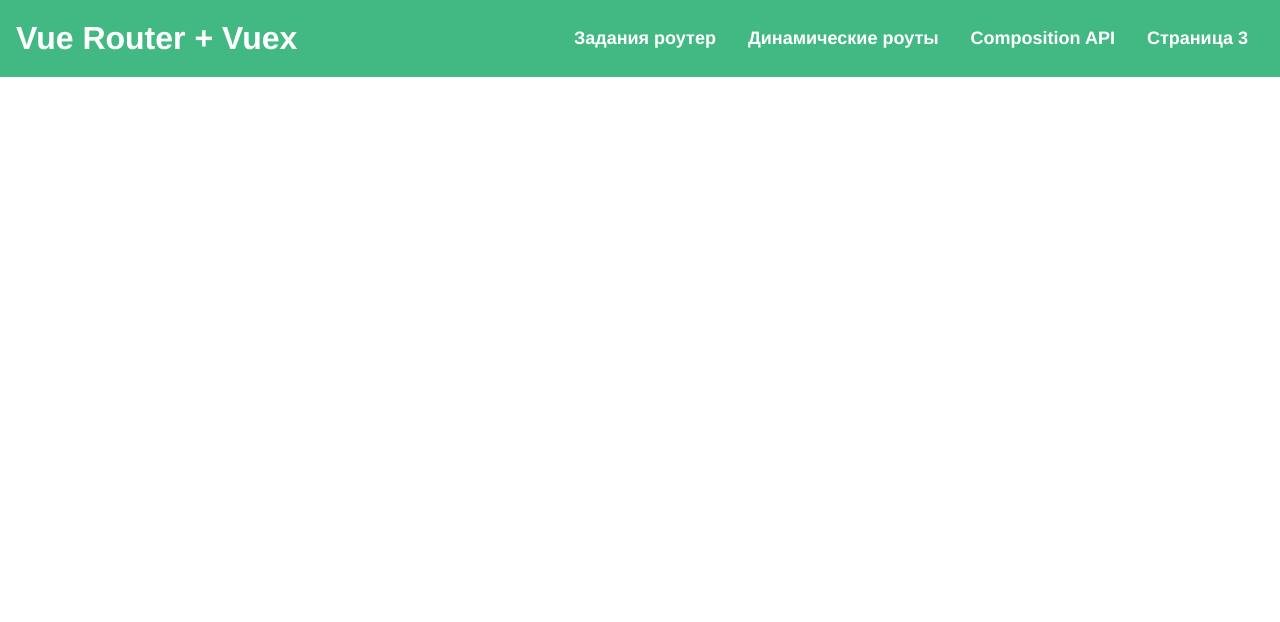
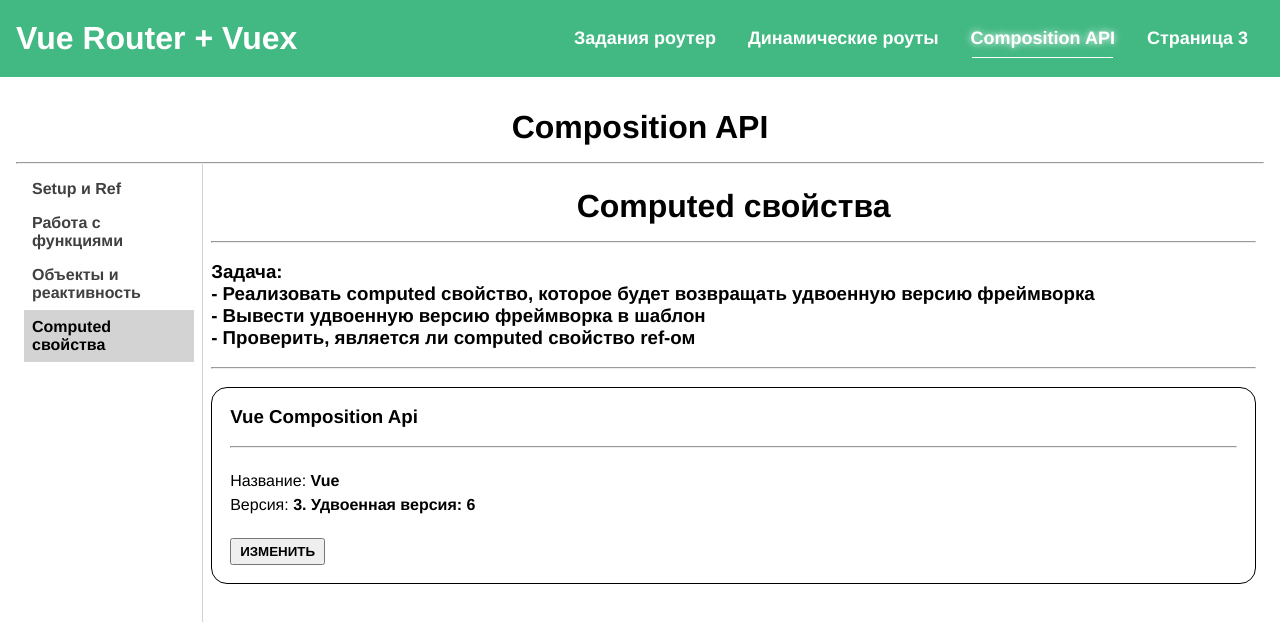
Before and after one commit to VladimirShadrov/vue-router-and-vuex-repetition, a Vue app: page /composition/computed in a window 1280 px wide. Shown: the top 622 px of the page. Built offline with nearby package versions, Linux system fonts and the light colour scheme.

Commit message:
Computed свойства

```diff
--- a/src/components/composition/AppCompositionApi.vue
+++ b/src/components/composition/AppCompositionApi.vue
@@ -30,6 +30,10 @@ export default {
         {
           theme: 'Объекты и реактивность',
           to: { name: 'reactive-objects' },
+        },
+        {
+          theme: 'Computed свойства',
+          to: { name: 'computed' },
         },
       ],
     };
--- /dev/null
+++ b/src/components/composition/pages/AppComputed.vue
@@ -0,0 +1,78 @@
+<template>
+  <h1 class="theme-title">Computed свойства</h1>
+  <hr />
+  <br />
+  <h3>
+    Задача: <br />
+    - Реализовать computed свойство, которое будет возвращать удвоенную версию фреймворка <br />
+    - Вывести удвоенную версию фреймворка в шаблон <br />
+    - Проверить, является ли computed свойство ref-ом <br />
+  </h3>
+  <br />
+  <hr />
+  <br />
+
+  <!-- ЗДЕСЬ ПИСАТЬ РЕШЕНИЕ -->
+  <div class="wrapper">
+    <h3>Vue Composition Api</h3>
+    <br />
+    <hr />
+    <br />
+
+    <div class="item">
+      Название: <b> {{ title }} </b>
+    </div>
+    <div class="item">
+      Версия: <b> {{ version }}. Удвоенная версия: {{ dubleVersion }} </b>
+    </div>
+    <br />
+
+    <button @click="changeFrame" class="button">Изменить</button>
+  </div>
+</template>
+
+<script>
+import { ref, reactive, computed, isRef } from 'vue';
+
+export default {
+  setup() {
+    const title = ref('Vue');
+    const version = ref(3);
+
+    const dubleVersion = computed(() => version.value * 2);
+    const newFrame = reactive({
+      title: 'React',
+      version: 18,
+    });
+
+    function changeFrame() {
+      title.value = newFrame.title;
+      version.value = newFrame.version;
+    }
+
+    return {
+      title,
+      version,
+      dubleVersion,
+      changeFrame,
+    };
+  },
+};
+</script>
+
+<style scoped>
+.wrapper {
+  padding: 18px;
+  border: 1px solid black;
+  border-radius: 16px;
+}
+.item {
+  margin: 6px 0;
+}
+.button {
+  cursor: pointer;
+  padding: 4px 8px;
+  text-transform: uppercase;
+  font-weight: bold;
+}
+</style>
--- a/src/router/index.ts
+++ b/src/router/index.ts
@@ -15,6 +15,7 @@ import AppCompositionApi from '../components/composition/AppCompositionApi.vue';
 import AppSetup from '../components/composition/pages/AppSetup.vue';
 import AppMethods from '../components/composition/pages/AppMethods.vue';
 import AppObjects from '../components/composition/pages/AppObjects.vue';
+import AppComputed from '../components/composition/pages/AppComputed.vue';
 
 /**
  *
@@ -51,6 +52,11 @@ const routes: Array<RouteRecordRaw> = [
         component: AppObjects,
         name: 'reactive-objects',
       },
+      {
+        path: 'computed',
+        component: AppComputed,
+        name: 'computed',
+      },
     ],
   },
   {
```
